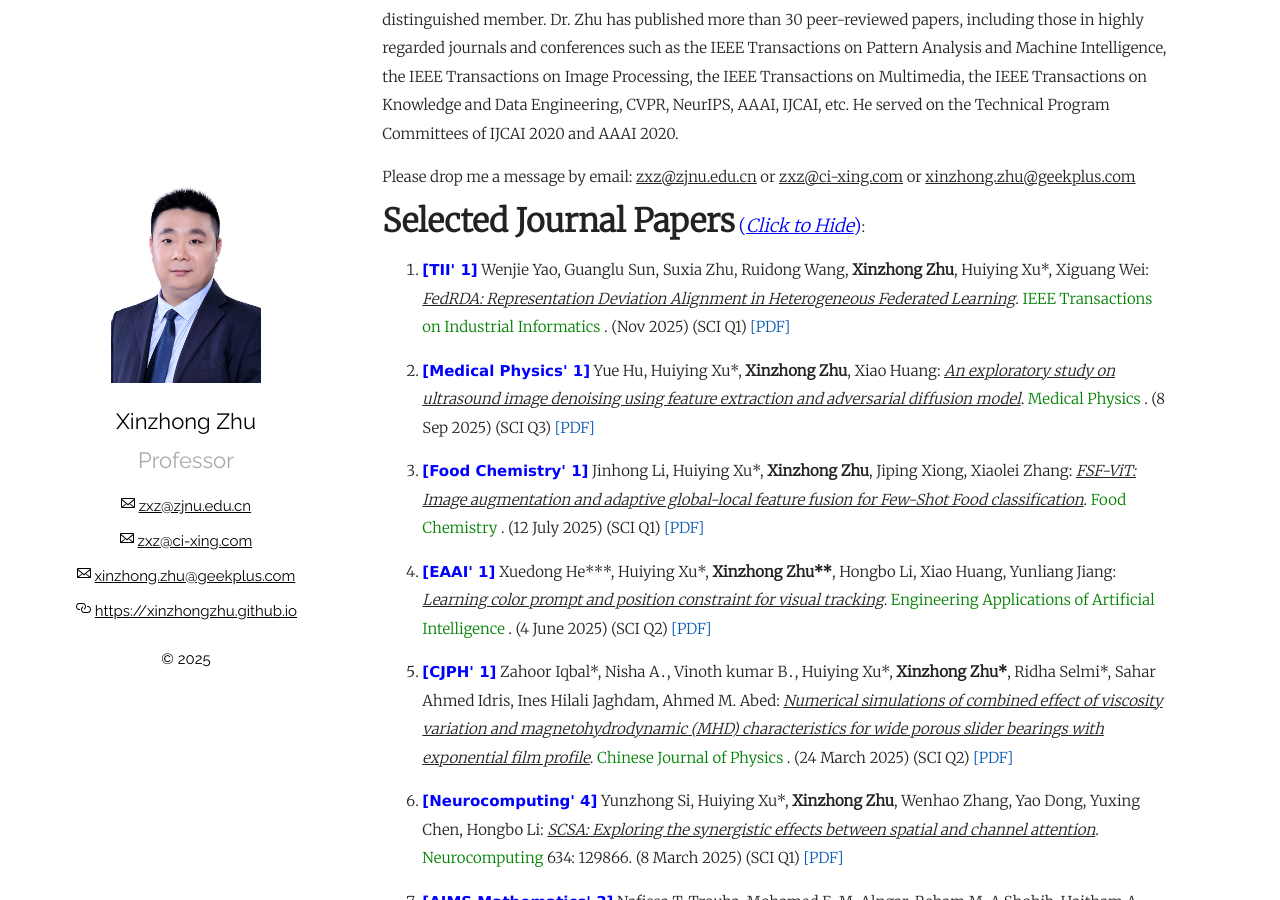
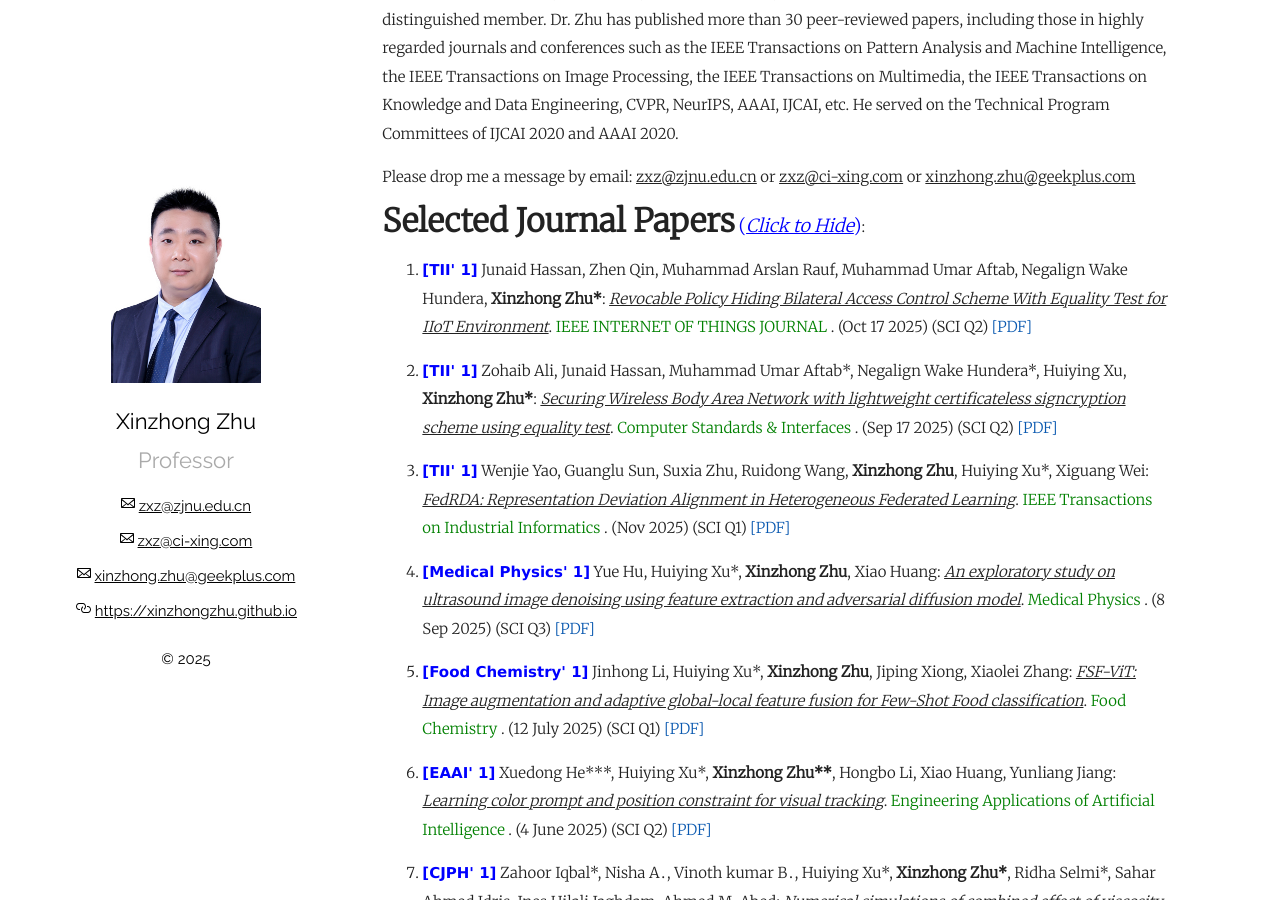
Before and after one commit to xinzhongzhu/xinzhongzhu.github.io, a Jekyll site: the page built from index.md, in a window 1280 px wide and 900 px high, scrolled down 347 px. Built offline with Jekyll 4.4.1, drawn with Linux system fonts in a browser that asks for light colours; some of the changed text lies outside the part shown.

Commit message:
Update index.md

```diff
--- a/index.md
+++ b/index.md
@@ -15,6 +15,11 @@ Please drop me a message by email: <u>zxz@zjnu.edu.cn</u> or <u>zxz@ci-xing.com<
   <summary><font size="6"><b>Selected Journal Papers</b></font> <font size="4" color="blue">(<i><u>Click to Hide</u></i>)</font>:</summary>
   <p>
   <ol>
+
+
+ <p style="margin-top: 8px;"><li><font face="verdana" color="blue"><b>[TII' 1]</b></font> Junaid Hassan, Zhen Qin, Muhammad Arslan Rauf, Muhammad Umar Aftab, Negalign Wake Hundera, <b>Xinzhong Zhu*</b>: <i><u>Revocable Policy Hiding Bilateral Access Control Scheme With Equality Test for IIoT Environment</u></i>. <font color="green"> IEEE INTERNET OF THINGS JOURNAL </font> . (Oct 17 2025) (SCI Q2) <a href = "https://xinzhongzhu.github.io/document/RBAC-ET.pdf">[PDF]</a></li></p>
+
+ <p style="margin-top: 8px;"><li><font face="verdana" color="blue"><b>[TII' 1]</b></font> Zohaib Ali, Junaid Hassan, Muhammad Umar Aftab*, Negalign Wake Hundera*, Huiying Xu, <b>Xinzhong Zhu*</b>: <i><u>Securing Wireless Body Area Network with lightweight certificateless signcryption scheme using equality test</u></i>. <font color="green"> Computer Standards & Interfaces </font> . (Sep 17 2025) (SCI Q2) <a href = "https://xinzhongzhu.github.io/document/Securing Wireless Body.pdf">[PDF]</a></li></p>
 
  <p style="margin-top: 8px;"><li><font face="verdana" color="blue"><b>[TII' 1]</b></font> Wenjie Yao, Guanglu Sun, Suxia Zhu, Ruidong Wang, <b>Xinzhong Zhu</b>, Huiying Xu*, Xiguang Wei: <i><u>FedRDA: Representation Deviation Alignment in Heterogeneous Federated Learning</u></i>. <font color="green"> IEEE Transactions on Industrial Informatics</font> . (Nov 2025) (SCI Q1) <a href = "https://xinzhongzhu.github.io/document/FedRDA.pdf">[PDF]</a></li></p>
 
@@ -208,6 +213,9 @@ Please drop me a message by email: <u>zxz@zjnu.edu.cn</u> or <u>zxz@ci-xing.com<
   <summary><font size="6"><b>Project</b></font> <font size="4" color="blue">(<i><u>Click to Hide</u></i>)</font>:</summary>
   <p>
     <ol>
+
+<p style="margin-top: 8px;"><li><font face="verdana" color="blue"><b>Hello-Agents</b></font> <i><u>:A systematic tutorial on agent learning</u></i>. <a href = "https://datawhalechina.github.io/hello-agents/#/">[Github Link]</a></li></p>
+
 <p style="margin-top: 8px;"><li><font face="verdana" color="blue"><b>Happy-LLM</b></font> <i><u>:A Tutorial on the Principles and Practices of Large Language Models Starting from Scratch</u></i>. <a href = "https://github.com/datawhalechina/happy-llm">[Github Link]</a></li></p>
 
 
```
